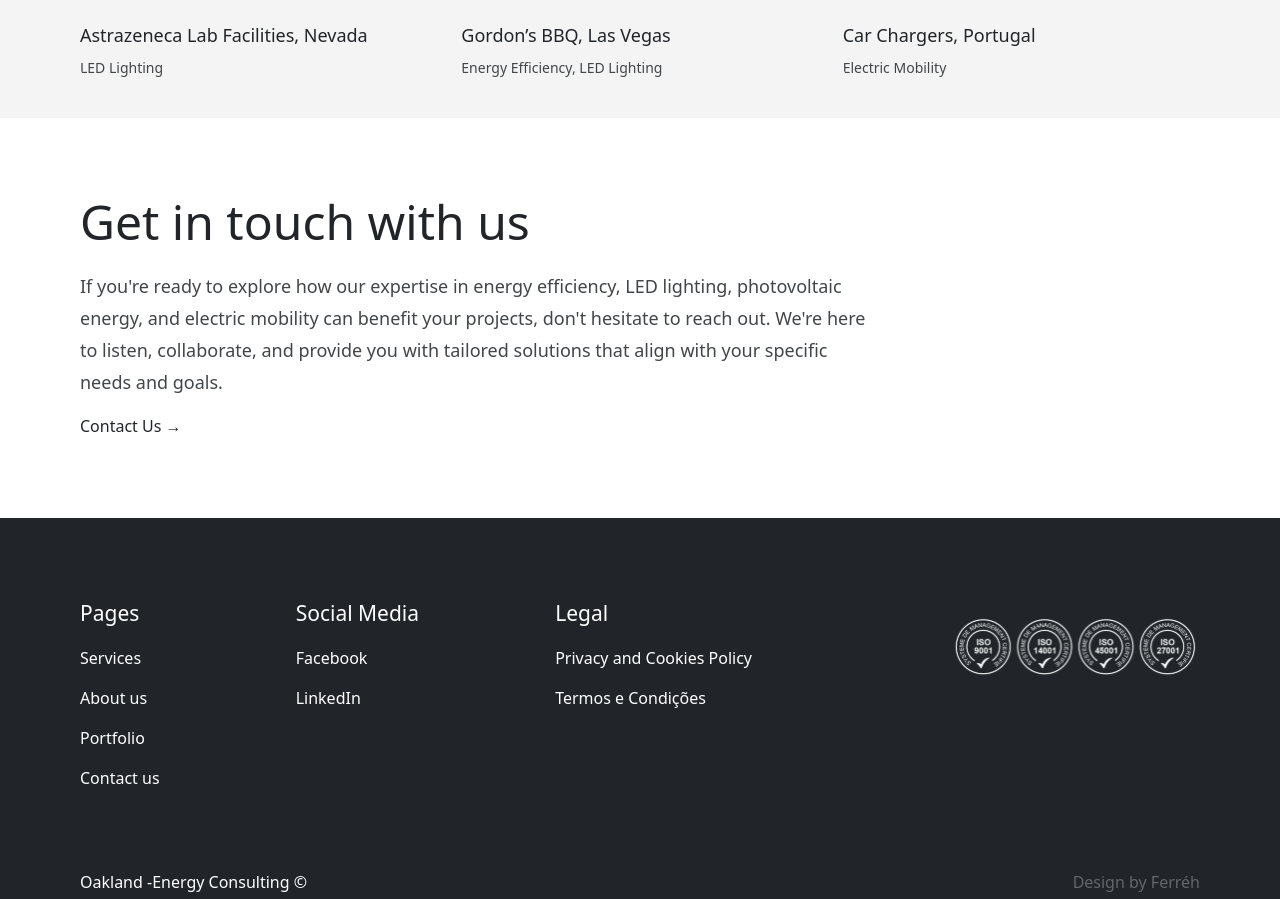
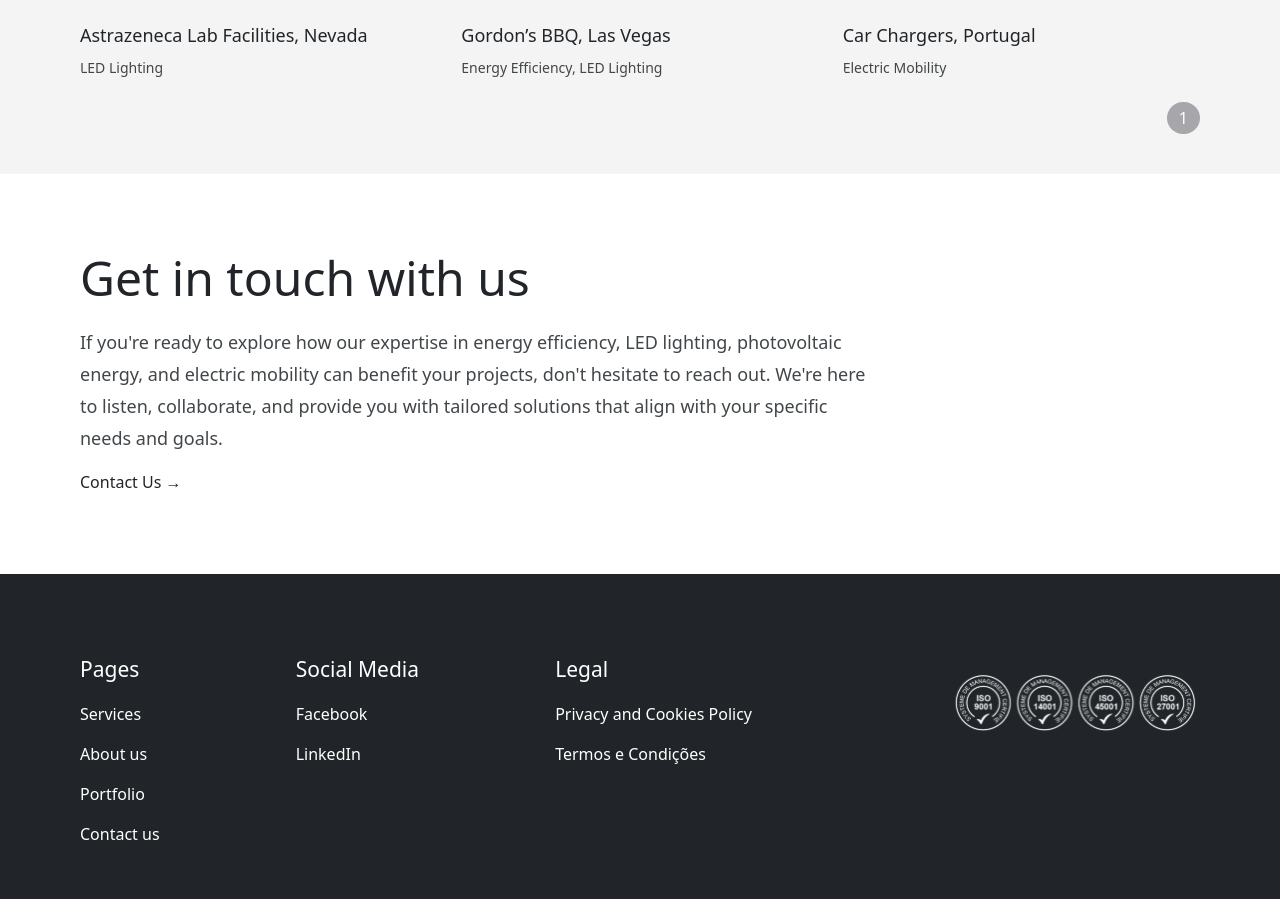
Before and after one commit to Fa1zan141/OaklandTask, a React (Vite) app: page /portfolio in a window 1280 px wide. Shown: the part 2349-3248 px from the top of the page. Built offline with nearby package versions, Linux system fonts and the light colour scheme.

Commit message:
Pagination Added

```diff
--- a/src/pages/Portfolio.jsx
+++ b/src/pages/Portfolio.jsx
@@ -53,6 +53,13 @@ function Portfolio() {
           "Energy Efficiency",
           "Electric Mobility",
         ];
+
+      const [currentPage, setCurrentPage] = useState(1);
+      const itemsPerPage=6;
+
+      const totalPages = Math.ceil(filteredItems.length / itemsPerPage);
+      const startIndex = (currentPage - 1) * itemsPerPage;
+      const displayedItems = filteredItems.slice(startIndex, startIndex + itemsPerPage);
   return (
     <>
     {/* Top Section Of Portfolio Page */}
@@ -105,7 +112,6 @@ function Portfolio() {
     </div>
     </section>
 
-    {/* Images Section Of Portfolio Page */}
     <section>
       <div className="p-6 md:p-10 lg:px-20 bg-[#F4F4F4]">
         {/* Filter Buttons */}
@@ -113,7 +119,10 @@ function Portfolio() {
           {categories.map((category) => (
             <button
               key={category}
-            onClick={() => setSelectedCategory(category)}
+              onClick={() => {
+                setSelectedCategory(category);
+                setCurrentPage(1); // Reset to first page on filter change
+              }}
               className={`px-4 py-2 rounded-full text-[18px] font-400 transition ${
                 selectedCategory === category
                   ? "bg-[#A6A6AB] text-white"
@@ -125,9 +134,10 @@ function Portfolio() {
           ))}
         </div>
 
+        {/* Grid Display */}
         <div className="grid grid-cols-1 sm:grid-cols-2 lg:grid-cols-3 gap-6">
-        {filteredItems.map((item, index) => (
-            <div key={index} className=" rounded-xl overflow-hidden">
+          {displayedItems.map((item, index) => (
+            <div key={index} className="rounded-xl overflow-hidden">
               {/* Image */}
               <img
                 src={item.image}
@@ -137,13 +147,27 @@ function Portfolio() {
               />
               {/* Text Content */}
               <div className="pt-6">
-                <h3 className="text-[18px] font-400 text-[#212529] ">{item.title}</h3>
+                <h3 className="text-[18px] font-400 text-[#212529]">{item.title}</h3>
                 <p className="text-[14px] text-[#424649] mt-2">{item.category.join(", ")}</p>
               </div>
             </div>
           ))}
         </div>
 
+        {/* Pagination Controls */}
+        <div className="flex justify-end items-end mt-6 space-x-2">
+          {Array.from({ length: totalPages }, (_, i) => i + 1).map((page) => (
+            <button
+              key={page}
+              onClick={() => setCurrentPage(page)}
+              className={`px-3 py-1 rounded-full text-[16px] font-400 transition ${
+                currentPage === page ? "bg-[#A6A6AB] text-white" : "bg-[#FFFFFF] text-[#212529] hover:bg-[#A6A6AB]"
+              }`}
+            >
+              {page}
+            </button>
+          ))}
+        </div>
       </div>
     </section>
 
```
Lines whose indentation alone changed are shown as unchanged.
